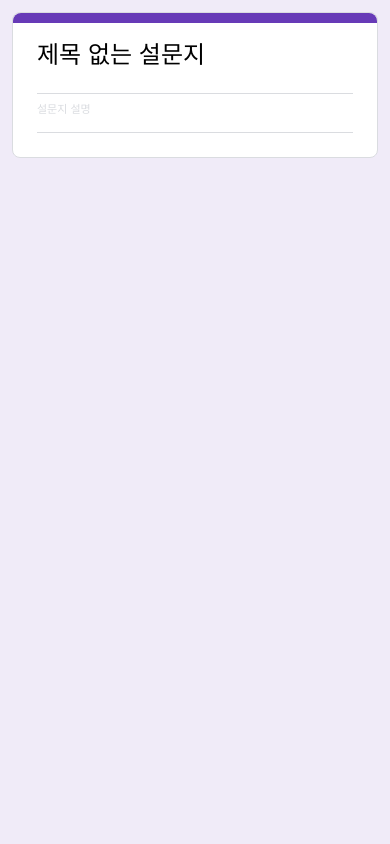
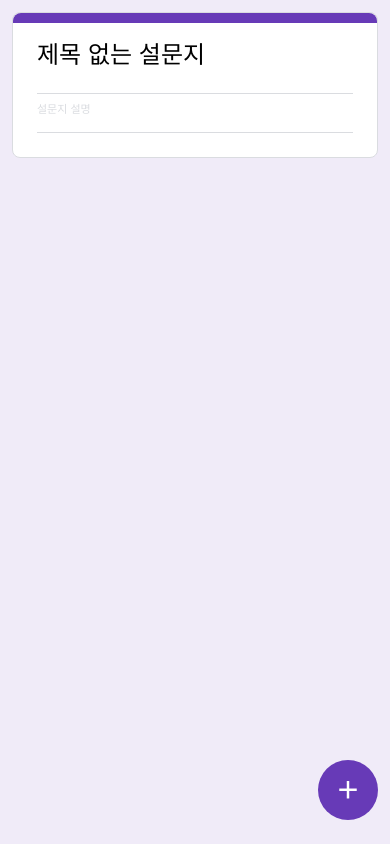
Before and after one commit to sunujun/google-forms, a React Native app: screen /MakeForm in a window 390 px wide. Built offline with nearby package versions, Linux system fonts and the light colour scheme.

Commit message:
[FEAT] Floating Button UI 구현

```diff
--- /dev/null
+++ b/src/components/Button.tsx
@@ -0,0 +1,57 @@
+import { useRef } from 'react';
+import { Animated, Easing, GestureResponderEvent, Pressable, PressableProps, View } from 'react-native';
+
+const Button = (
+    props: PressableProps & React.RefAttributes<View> & { paddingHorizontal?: number; paddingVertical?: number },
+) => {
+    const scaleAnimation = useRef(new Animated.Value(1)).current;
+
+    const pressInAnimation = () => {
+        Animated.timing(scaleAnimation, {
+            toValue: 0.8,
+            duration: 100,
+            useNativeDriver: true,
+            easing: Easing.out(Easing.linear),
+        }).start();
+    };
+    const pressOutAnimation = () => {
+        Animated.timing(scaleAnimation, {
+            toValue: 1,
+            duration: 100,
+            useNativeDriver: true,
+            easing: Easing.out(Easing.linear),
+        }).start();
+    };
+
+    const onPressIn = (event: GestureResponderEvent) => {
+        pressInAnimation();
+        if (typeof props.onPressIn === 'function') {
+            props.onPressIn(event);
+        }
+    };
+    const onPressOut = (event: GestureResponderEvent) => {
+        pressOutAnimation();
+        if (typeof props.onPressOut === 'function') {
+            props.onPressOut(event);
+        }
+    };
+
+    return (
+        <Animated.View style={{ transform: [{ scale: scaleAnimation }] }}>
+            <Pressable
+                {...props}
+                onPressIn={onPressIn}
+                onPressOut={onPressOut}
+                onPress={props.onPress}
+                hitSlop={props.hitSlop ?? { left: 0, right: 0, top: 0, bottom: 0 }}
+                style={{
+                    paddingHorizontal: props.paddingHorizontal,
+                    paddingVertical: props.paddingVertical,
+                }}>
+                {props.children}
+            </Pressable>
+        </Animated.View>
+    );
+};
+
+export default Button;
--- a/src/components/index.ts
+++ b/src/components/index.ts
@@ -1,3 +1,4 @@
 export { default as TitleBox } from './TitleBox';
 export { default as MultiLineInput } from './MultiLineInput';
 export { INPUT_TYPE } from './MultiLineInput';
+export { default as Button } from './Button';
--- a/src/screens/MakeFormScreen.tsx
+++ b/src/screens/MakeFormScreen.tsx
@@ -1,11 +1,22 @@
 import { StyleSheet, View } from 'react-native';
+import Icon from '@expo/vector-icons/MaterialCommunityIcons';
+import { useSafeAreaInsets } from 'react-native-safe-area-context';
 
-import { TitleBox } from 'components';
+import { Button, TitleBox } from 'components';
 
 const MakeFormScreen = () => {
+    const safeAreaInset = useSafeAreaInsets();
+
     return (
         <View style={styles.container}>
             <TitleBox />
+            <View style={[styles.floatingButtonContainer, { bottom: safeAreaInset.bottom + 24 }]}>
+                <Button>
+                    <View style={styles.floatingButton}>
+                        <Icon name="plus" color="white" size={30} />
+                    </View>
+                </Button>
+            </View>
         </View>
     );
 };
@@ -16,6 +27,18 @@ const styles = StyleSheet.create({
         flex: 1,
         paddingHorizontal: 12,
     },
+    floatingButtonContainer: {
+        position: 'absolute',
+        right: 12,
+    },
+    floatingButton: {
+        width: 60,
+        height: 60,
+        borderRadius: 30,
+        backgroundColor: '#673AB7',
+        alignItems: 'center',
+        justifyContent: 'center',
+    },
 });
 
 export default MakeFormScreen;
```
